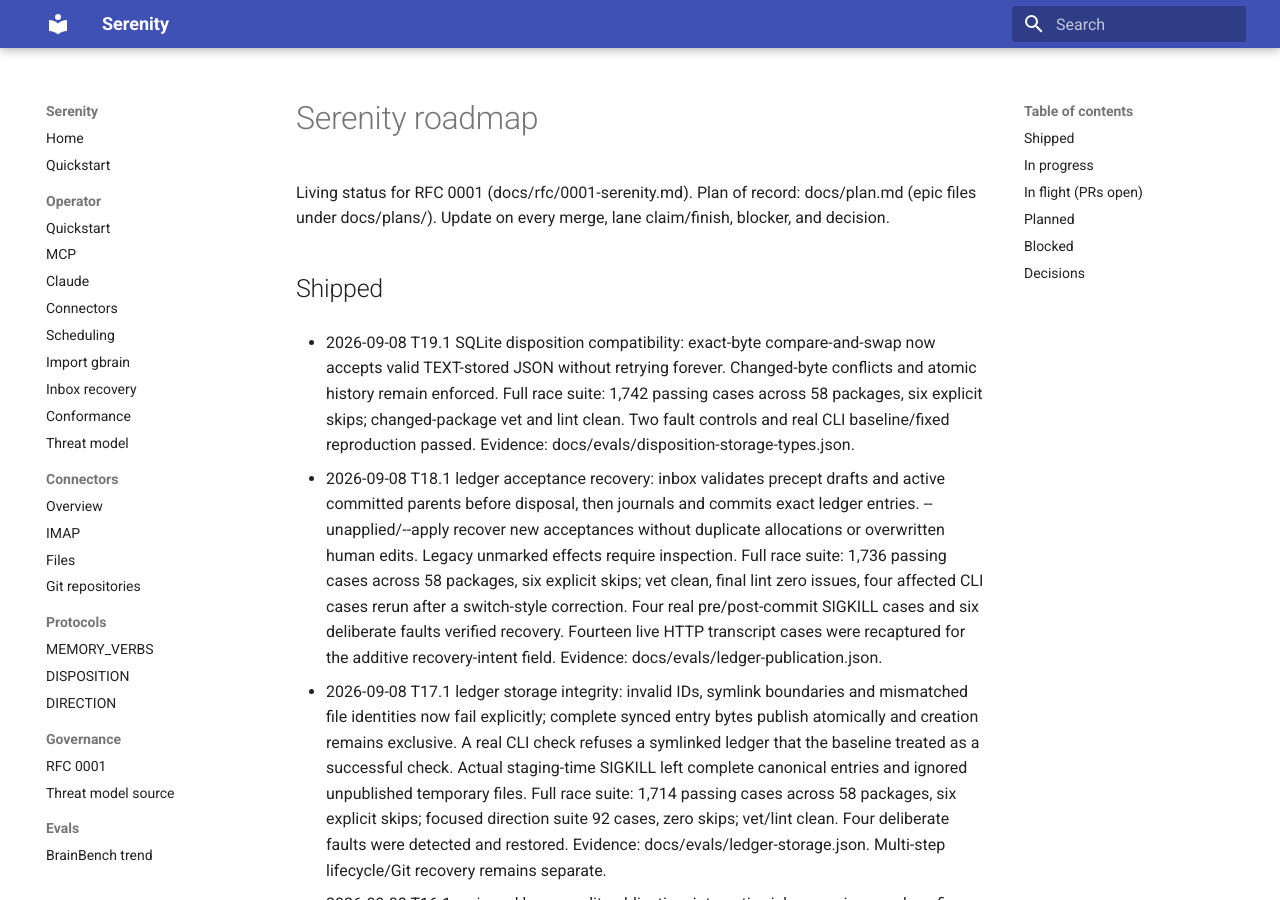
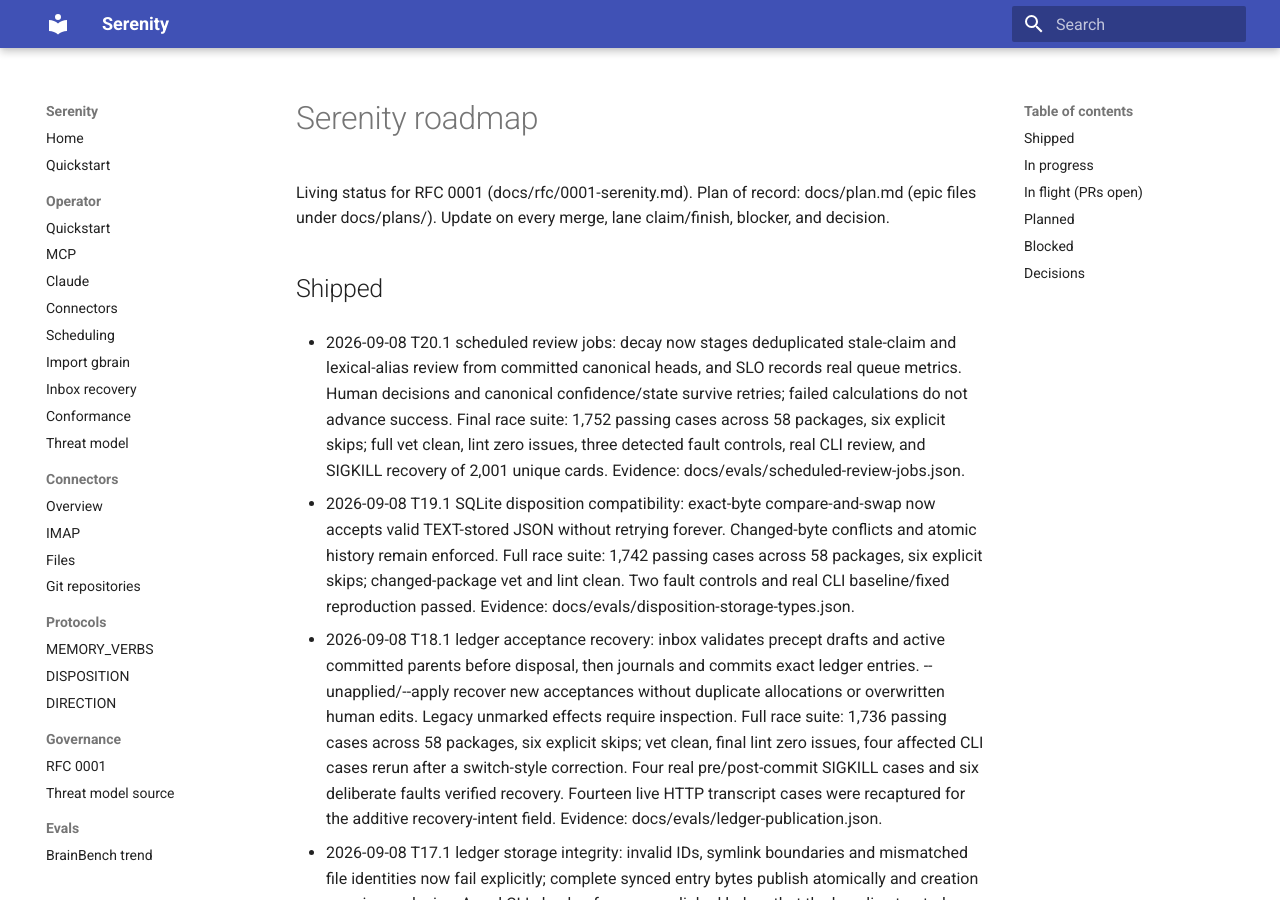
Before and after one commit to sirerun/serenity, an MkDocs documentation site: the page built from docs/roadmap.md, in a window 1280 px wide and 900 px high. Built offline with MkDocs 1.6.1 and Material for MkDocs 9.7.7, drawn with Linux system fonts in a browser that asks for light colours.

Commit message:
docs: mark scheduled review wiring complete

```diff
--- a/docs/plan.md
+++ b/docs/plan.md
@@ -76,6 +76,8 @@ Out of scope: Flutter app (v1.1), Graph email, ANN index, multi-principal enforc
 ### E18 -- Ledger acceptance publication recovery -> docs/plans/E18-ledger-publication.md (1/1; precept/child-intent publication and crash recovery verified, 2026-09-08)
 
 ### E19 -- SQLite disposition storage compatibility -> docs/plans/E19-disposition-storage-types.md (1/1; exact-byte updates accept readable TEXT rows, 2026-09-08)
+
+### E20 -- Scheduled review jobs -> docs/plans/E20-scheduled-review-jobs.md (1/1; scheduled decay review and queue metrics verified, 2026-09-08)
 
 Decisions confirmed by David on 2026 08 27 (no open decisions remain):
 - OD-1 Second labeler for golden sets: two independent frontier-model passes from different families with David adjudicating (ADR 005).
--- a/docs/roadmap.md
+++ b/docs/roadmap.md
@@ -3,6 +3,8 @@
 Living status for RFC 0001 (docs/rfc/0001-serenity.md). Plan of record: docs/plan.md (epic files under docs/plans/). Update on every merge, lane claim/finish, blocker, and decision.
 
 ## Shipped
+
+- 2026-09-08 T20.1 scheduled review jobs: decay now stages deduplicated stale-claim and lexical-alias review from committed canonical heads, and SLO records real queue metrics. Human decisions and canonical confidence/state survive retries; failed calculations do not advance success. Final race suite: 1,752 passing cases across 58 packages, six explicit skips; full vet clean, lint zero issues, three detected fault controls, real CLI review, and SIGKILL recovery of 2,001 unique cards. Evidence: docs/evals/scheduled-review-jobs.json.
 
 - 2026-09-08 T19.1 SQLite disposition compatibility: exact-byte compare-and-swap now accepts valid TEXT-stored JSON without retrying forever. Changed-byte conflicts and atomic history remain enforced. Full race suite: 1,742 passing cases across 58 packages, six explicit skips; changed-package vet and lint clean. Two fault controls and real CLI baseline/fixed reproduction passed. Evidence: docs/evals/disposition-storage-types.json.
 
```
